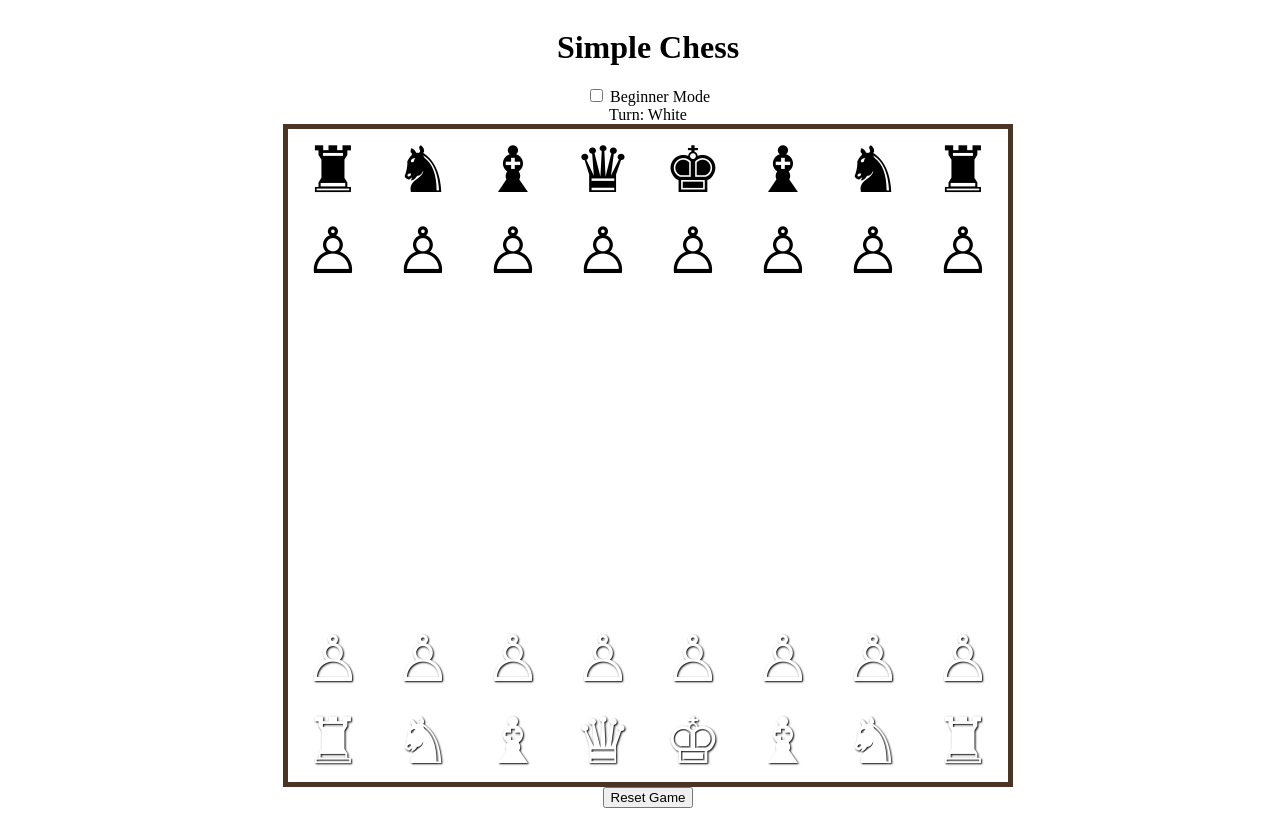
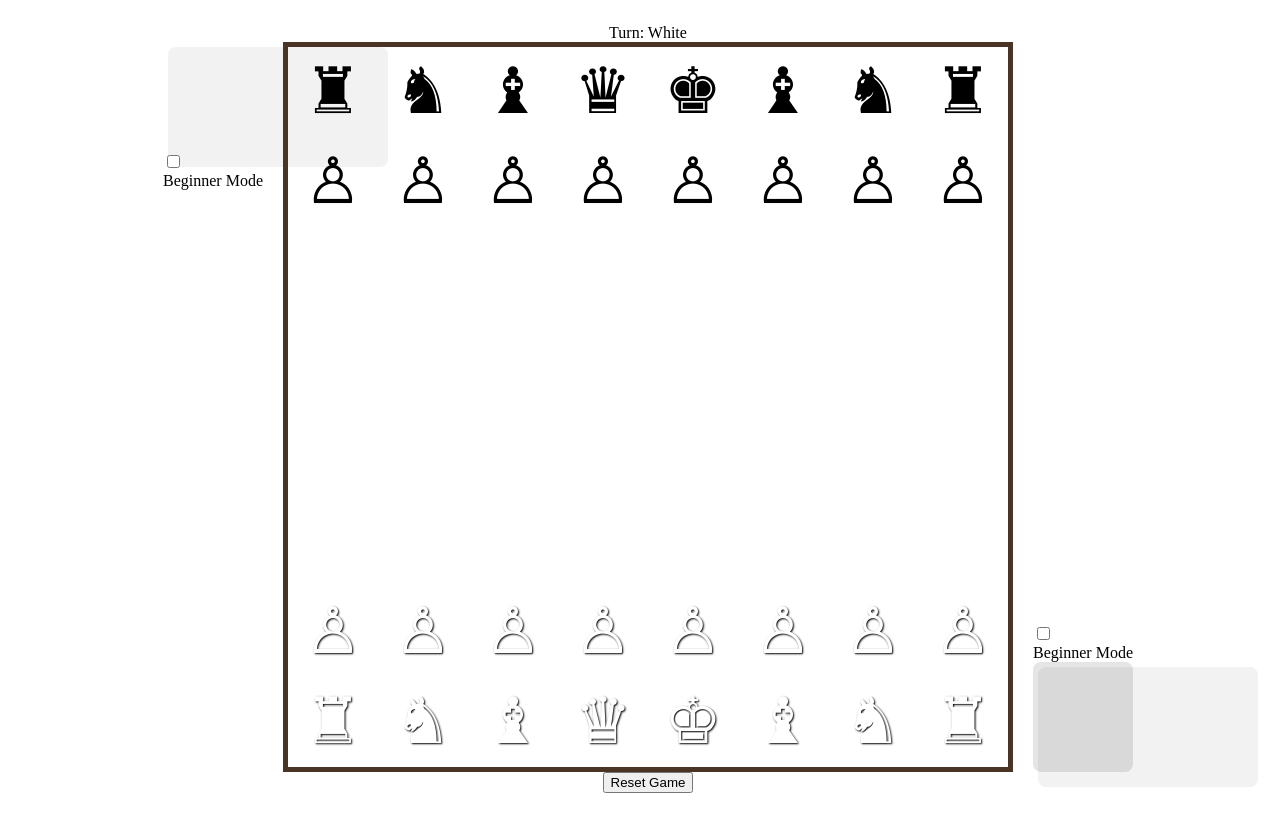
Before and after one commit to thechaos16/simple-chess, a React (Vite) app: page / in a window 1280 px wide. Built offline with nearby package versions, Linux system fonts and the light colour scheme; the HTML template or start-up script is replaced by a standard one.

Commit message:
updae ui a bit

```diff
--- a/src/App.jsx
+++ b/src/App.jsx
@@ -6,14 +6,20 @@ import './styles/App.css';
 import PromotionModal from './components/PromotionModal';
 import GameStatusModal from './components/GameStatusModal';
 
+import CapturedPieces from './components/CapturedPieces';
+
 function App() {
   const [board, setBoard] = useState(game.getBoard());
   const [turn, setTurn] = useState(game.getTurn());
   const [gameStatus, setGameStatus] = useState('PLAYING');
   const [promotionPending, setPromotionPending] = useState(null);
+  const [deadPieces, setDeadPieces] = useState(game.getDeadPieces());
 
-  // Beginner Mode State
-  const [beginnerMode, setBeginnerMode] = useState(false);
+  // Beginner Mode State (Per Player)
+  const [beginnerModes, setBeginnerModes] = useState({
+    [COLORS.WHITE]: false,
+    [COLORS.BLACK]: false,
+  });
   const [validMoves, setValidMoves] = useState([]);
 
   // Modal State
@@ -39,7 +45,8 @@ function App() {
   };
 
   const handlePieceSelect = (row, col) => {
-    if (beginnerMode) {
+    const piece = board[row][col];
+    if (piece && beginnerModes[piece.color]) {
       const moves = game.getValidMoves(row, col);
       setValidMoves(moves);
     } else {
@@ -63,6 +70,7 @@ function App() {
     setBoard(newBoard);
     setTurn(game.getTurn());
     setGameStatus(result);
+    setDeadPieces({...game.getDeadPieces()}); // Trigger re-render
 
     if (result === 'CHECK' || result === 'CHECKMATE') {
       setShowStatusModal(true);
@@ -75,8 +83,7 @@ function App() {
     setTurn(game.getTurn());
     setGameStatus('PLAYING');
     setPromotionPending(null);
-    setGameStatus('PLAYING');
-    setPromotionPending(null);
+    setDeadPieces({ [COLORS.WHITE]: [], [COLORS.BLACK]: [] });
     setValidMoves([]);
     setShowStatusModal(false);
   };
@@ -85,28 +92,42 @@ function App() {
     setShowStatusModal(false);
   };
 
+  const toggleBeginnerMode = (color) => {
+    setBeginnerModes(prev => ({
+      ...prev,
+      [color]: !prev[color]
+    }));
+    setValidMoves([]); // Clear hints on toggle
+  };
+
   return (
     <div className="app-container">
-      <h1 className="title">Simple Chess</h1>
-      <div className="controls">
-        <label>
-          <input
-            type="checkbox"
-            checked={beginnerMode}
-            onChange={(e) => {
-              setBeginnerMode(e.target.checked);
-              setValidMoves([]); // Clear on toggle
-            }}
-          />
-          {" "}Beginner Mode
-        </label>
-      </div>
+      {/* Title removed as requested */}
 
       <div className="status">
         Turn: {turn === COLORS.WHITE ? "White" : "Black"}
         {gameStatus === 'CHECK' && <span className="alert"> - Check!</span>}
         {gameStatus === 'CHECKMATE' && <span className="alert"> - Checkmate!</span>}
       </div>
+
+      <div className="game-area">
+        <div className="side-panel left">
+            <div className="captured-area top">
+                {/* Top Left: Black player's collection (Captured White pieces) */}
+                <CapturedPieces pieces={deadPieces[COLORS.BLACK]} color={COLORS.WHITE} />
+            </div>
+            <div className="beginner-toggle top">
+                <label>
+                    <input
+                        type="checkbox"
+                        checked={beginnerModes[COLORS.BLACK]}
+                        onChange={() => toggleBeginnerMode(COLORS.BLACK)}
+                    />
+                    <br/>Beginner Mode
+                </label>
+            </div>
+        </div>
+
         <Board
             board={board}
             onMove={handleMove}
@@ -114,6 +135,24 @@ function App() {
             onSelect={handlePieceSelect}
             highlightedSquares={validMoves}
         />
+
+        <div className="side-panel right">
+            <div className="beginner-toggle bottom">
+                <label>
+                    <input
+                        type="checkbox"
+                        checked={beginnerModes[COLORS.WHITE]}
+                        onChange={() => toggleBeginnerMode(COLORS.WHITE)}
+                    />
+                    <br/>Beginner Mode
+                </label>
+            </div>
+            <div className="captured-area bottom">
+                {/* Bottom Right: White player's collection (Captured Black pieces) */}
+                <CapturedPieces pieces={deadPieces[COLORS.WHITE]} color={COLORS.BLACK} />
+            </div>
+        </div>
+      </div>
       <button className="reset-btn" onClick={handleReset}>Reset Game</button>
 
       {promotionPending && (
--- /dev/null
+++ b/src/components/CapturedPieces.jsx
@@ -0,0 +1,17 @@
+import React from 'react';
+import Piece from './Piece';
+import '../styles/CapturedPieces.css';
+
+const CapturedPieces = ({ pieces, color }) => {
+    return (
+        <div className={`captured-pieces ${color}`}>
+            {pieces.map((piece, index) => (
+                <div key={index} className="captured-piece">
+                    <Piece type={piece.type} color={piece.color} />
+                </div>
+            ))}
+        </div>
+    );
+};
+
+export default CapturedPieces;
--- a/src/logic/Game.js
+++ b/src/logic/Game.js
@@ -18,6 +18,10 @@ class Game {
         this.turn = COLORS.WHITE;
         this.history = [];
         this.status = 'PLAYING'; // PLAYING, CHECK, CHECKMATE
+        this.deadPieces = {
+            [COLORS.WHITE]: [], // Captured by White (Black pieces)
+            [COLORS.BLACK]: []  // Captured by Black (White pieces)
+        };
     }
 
     initializeBoard() {
@@ -60,6 +64,10 @@ class Game {
         return this.turn;
     }
 
+    getDeadPieces() {
+        return this.deadPieces;
+    }
+
     // Basic move framework - to be expanded
     move(fromRow, fromCol, toRow, toCol, promotionPieceType = null) {
         if (this.status === 'CHECKMATE') return false;
@@ -99,6 +107,12 @@ class Game {
         if (inCheck) return false;
 
         // 5. Execute move
+        if (target) {
+            // Capture logic
+            // Add target to the *current player's* collection of dead pieces
+            this.deadPieces[this.turn].push(target);
+        }
+
         this.board[toRow][toCol] = piece;
         this.board[fromRow][fromCol] = null;
 
@@ -304,6 +318,10 @@ class Game {
         this.turn = COLORS.WHITE;
         this.history = [];
         this.status = 'PLAYING';
+        this.deadPieces = {
+            [COLORS.WHITE]: [],
+            [COLORS.BLACK]: []
+        };
     }
 }
 
--- a/src/styles/App.css
+++ b/src/styles/App.css
@@ -11,3 +11,41 @@
     font-size: 2rem;
     margin-bottom: 20px;
 }
+
+.game-area {
+    display: flex;
+    flex-direction: row;
+    align-items: stretch;
+    gap: 20px;
+}
+
+.side-panel {
+    display: flex;
+    flex-direction: column;
+    justify-content: space-between;
+    width: 100px; /* Reduced width since we have two panels now */
+}
+
+.side-panel.left {
+    justify-content: flex-start; /* Align Black's captures to Top */
+}
+
+.side-panel.right {
+    justify-content: flex-end; /* Align White's captures to Bottom */
+}
+
+.captured-area {
+    min-height: 100px;
+    border-radius: 8px;
+    padding: 5px;
+}
+
+.captured-area.top {
+    /* Top Left: Black's captures */
+    background-color: rgba(255, 255, 255, 0.1); /* Light background for White pieces */
+}
+
+.captured-area.bottom {
+    /* Bottom Right: White's captures */
+    background-color: rgba(0, 0, 0, 0.1); /* Dark background for Black pieces */
+}
--- /dev/null
+++ b/src/styles/CapturedPieces.css
@@ -0,0 +1,21 @@
+.captured-pieces {
+    display: flex;
+    flex-wrap: wrap;
+    width: 200px; /* Adjust as needed */
+    height: 100%;
+    align-content: flex-start;
+    padding: 10px;
+    background-color: rgba(0, 0, 0, 0.05);
+    border-radius: 8px;
+}
+
+.captured-piece {
+    width: 30px;
+    height: 30px;
+    margin: 2px;
+}
+
+.captured-piece .piece {
+    font-size: 24px; /* Smaller than board pieces */
+    cursor: default;
+}
```
Lines whose indentation alone changed are shown as unchanged.
